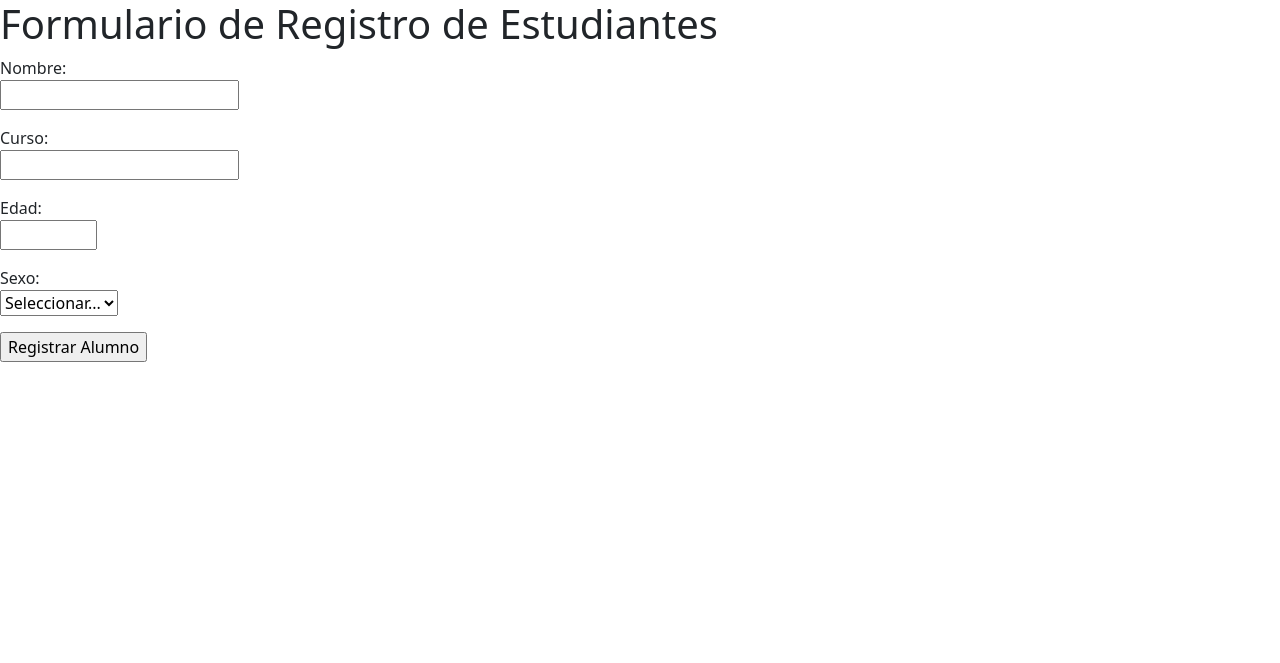
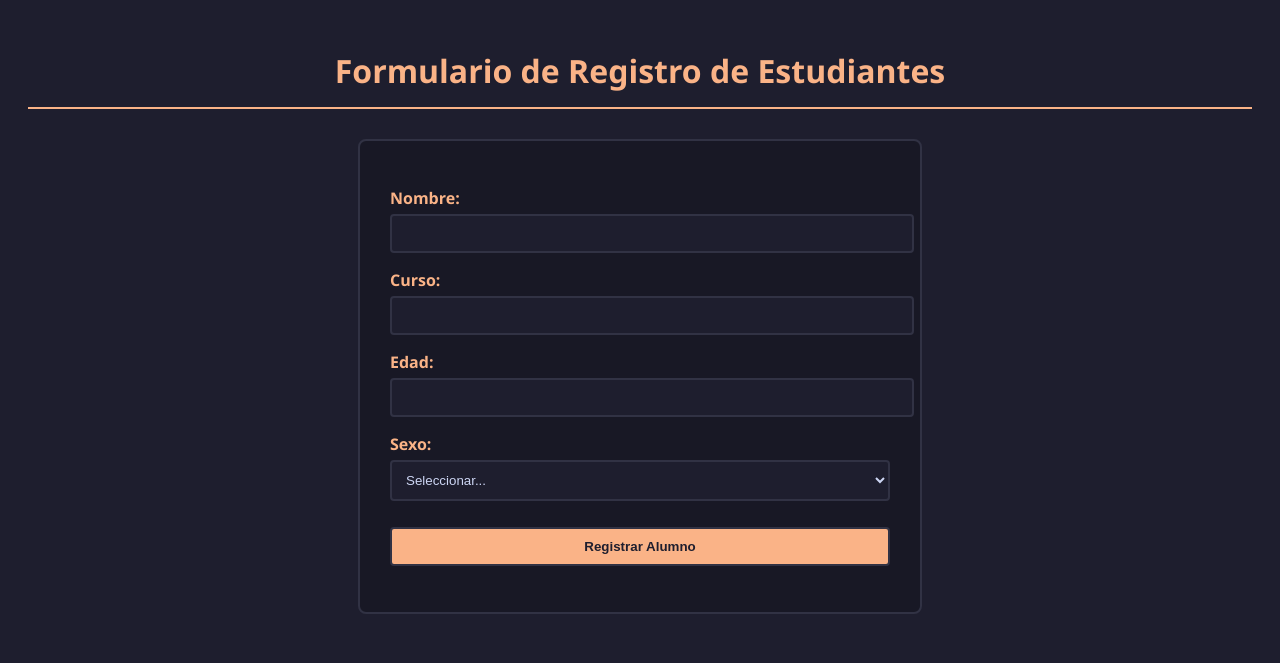
Before and after one commit to EnzoBenitezarg/Entrega-de-alimentos, a PHP site: page /index.html in a window 1280 px wide. Shown: the top 663 px of the page. Run offline with PHP 8.4, Linux system fonts and the light colour scheme.

Commit message:
Add files via upload

```diff
--- a/index.html
+++ b/index.html
@@ -4,8 +4,7 @@
 <head>
     <meta charset="UTF-8">
     <meta name="viewport" content="width=device-width, initial-scale=1.0">
-
-    <link href="https://cdn.jsdelivr.net/npm/bootstrap@5.3.8/dist/css/bootstrap.min.css" rel="stylesheet" integrity="sha384-sRIl4kxILFvY47J16cr9ZwB07vP4J8+LH7qKQnuqkuIAvNWLzeN8tE5YBujZqJLB" crossorigin="anonymous">
+    <link rel="stylesheet" href="styles.css">
     <title>Registro de Estudiantes</title>
 </head>
 <body>
@@ -41,9 +40,5 @@
             <input type="submit" value="Registrar Alumno">
         </p>
     </form>
-
-
-      <script src="https://cdn.jsdelivr.net/npm/bootstrap@5.3.8/dist/js/bootstrap.bundle.min.js" integrity="sha384-FKyoEForCGlyvwx9Hj09JcYn3nv7wiPVlz7YYwJrWVcXK/BmnVDxM+D2scQbITxI" crossorigin="anonymous"></script>
-
 </body>
 </html>
--- a/styles.css
+++ b/styles.css
@@ -1,20 +1,57 @@
 body {
-    color: aliceblue;
-    background: #566f7a;
-    background: linear-gradient(90deg, rgba(86, 111, 122, 1) 0%, rgba(3, 1, 1, 1) 82%, rgba(64, 64, 64, 1) 100%);
+  background-color: #1e1e2e;
+  color: #cdd6f4;
+  padding: 20px;
+  font-family: "Segoe UI", Tahoma, Geneva, Verdana, sans-serif;
 }
 
-button {
+h1 {
+  color: #fab387;
+  text-align: center;
+  border-bottom: 2px solid #fab387;
+  padding-bottom: 15px;
+}
 
-font-size: 17px;
-  border-radius: 12px;
-  background: linear-gradient(180deg, rgb(56, 56, 56) 0%, rgb(36, 36, 36) 66%, rgb(41, 41, 41) 100%);
-  color: rgb(218, 218, 218);
-  border: none;
-  padding: 2px;
-  font-weight: 700;
+form {
+  max-width: 500px;
+  margin: 30px auto;
+  background-color: #181825;
+  padding: 30px;
+  border: 2px solid #313244;
+  border-radius: 8px;
+}
+
+label {
+  color: #fab387;
+  font-weight: bold;
+}
+
+input,
+select {
+  width: 100%;
+  padding: 10px;
+  margin-top: 5px;
+  background-color: #1e1e2e;
+  color: #cdd6f4;
+  border: 2px solid #313244;
+  border-radius: 4px;
+}
+
+input:focus,
+select:focus {
+  border-color: #fab387;
+  outline: none;
+}
+
+input[type="submit"] {
+  margin-top: 10px;
+  background-color: #fab387;
+  color: #1e1e2e;
+  font-weight: bold;
   cursor: pointer;
-  position: relative;
-  overflow: hidden;
+}
 
+input[type="submit"]:hover {
+  background-color: #1e1e2e;
+  color: #fab387;
 }
```
